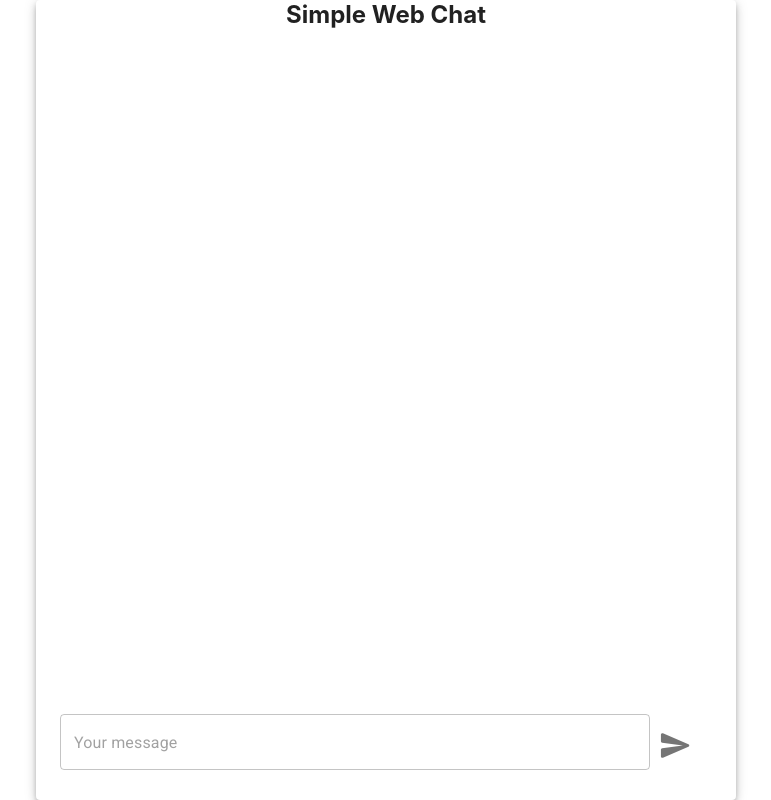
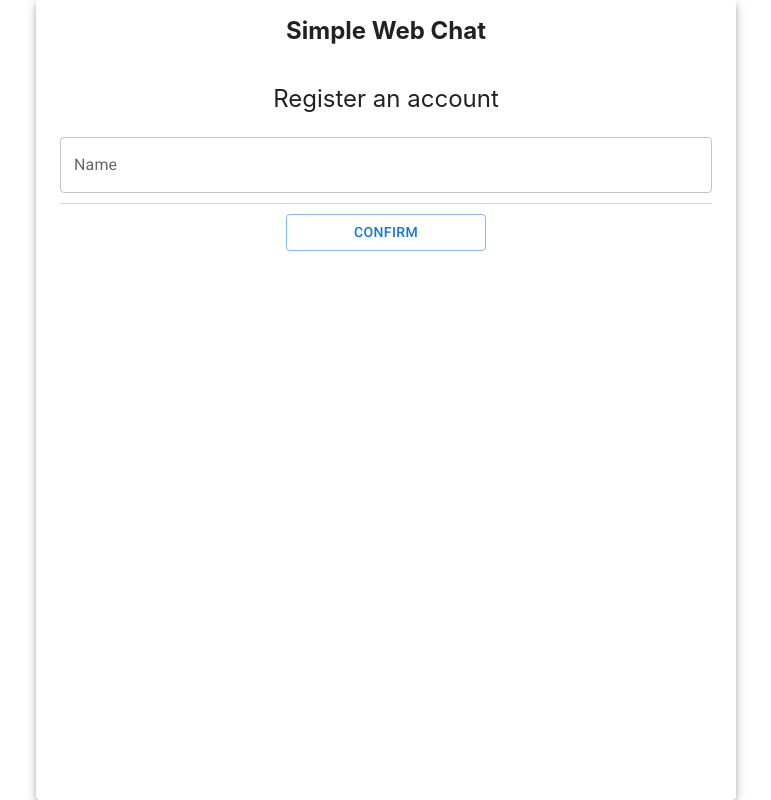
Before and after one commit to vudangmesoneer/react-chat, a React (Create React App) app in the folder simple-chat/: page / in a window 1280 px wide. Shown: the whole page, without its empty margins (254-1025 px from the left). Built offline with nearby package versions, Linux system fonts and the light colour scheme.

Commit message:
Finish user name registration

```diff
--- a/simple-chat/src/components/App.js
+++ b/simple-chat/src/components/App.js
@@ -1,19 +1,25 @@
 import * as React from 'react';
 import Paper from '@mui/material/Paper';
+import { useSelector } from 'react-redux';
 
 import './App.css';
 
 import InputContainer from './InputContainer';
 import MessageContainer from './MessageContainer';
 import HeaderContainer from './HeaderContainer';
+import RegisterContainer from './RegisterContainer';
+import { selectUserName } from '../reducers/userReducer';
 
 function App() {
+  const userName = useSelector(selectUserName);
 
   return (
     <Paper className='App' elevation={5}>
       <HeaderContainer />
-      <MessageContainer />
-      <InputContainer />
+      {
+        userName === '' ? <RegisterContainer /> : <><MessageContainer /><InputContainer /></>
+      }
+
     </Paper>
   );
 }
--- a/simple-chat/src/components/HeaderContainer.css
+++ b/simple-chat/src/components/HeaderContainer.css
@@ -1,11 +1,28 @@
 .header-container {
   margin: 0;
   padding: 0;
+
+  height: 60px;
+  width: 100%;
+  position: relative;
+  display: flex;
+
+  justify-content: space-around;
+  align-items: center;
+
   font-size: 24px;
   font-weight: bold;
-  height: 30px;
-  width: 100%;
-  position: relative;
-  display: block;
-  text-align: center;
 }
+
+p {
+  margin: 0;
+  padding: 0;
+}
+
+.header-container__salutation {
+  margin: 0;
+  padding: 0;
+
+  font-weight: normal;
+  text-align: right;
+}
--- a/simple-chat/src/components/HeaderContainer.js
+++ b/simple-chat/src/components/HeaderContainer.js
@@ -1,8 +1,19 @@
+import { useSelector } from 'react-redux';
+
 import './HeaderContainer.css';
 
+import { selectUserName } from '../reducers/userReducer';
+
 function HeaderContainer() {
+  const userName = useSelector(selectUserName);
+
   return (
-    <header className='header-container'>Simple Web Chat</header>
+    <header className='header-container'>
+      <p className='header-container__title'>Simple Web Chat</p>
+      {
+        userName ? <p className='header-container__salutation'>Hi {userName}</p> : <></>
+      }
+    </header>
   );
 }
 
--- a/simple-chat/src/components/InputContainer.js
+++ b/simple-chat/src/components/InputContainer.js
@@ -1,5 +1,5 @@
 import React, { useState } from 'react';
-import { useDispatch } from 'react-redux';
+import { useSelector, useDispatch } from 'react-redux';
 import TextField from '@mui/material/TextField';
 import IconButton from '@mui/material/IconButton';
 import SendRoundedIcon from '@mui/icons-material/SendRounded';
@@ -7,9 +7,11 @@ import SendRoundedIcon from '@mui/icons-material/SendRounded';
 import './InputContainer.css';
 
 import { addMessage } from '../reducers/messageReducer';
+import { selectUserName } from '../reducers/userReducer';
 
 function InputContainer() {
   const [message, setMessage] = useState('');
+  const userName = useSelector(selectUserName);
   const dispatch = useDispatch();
 
   const handleChange = (event) => {
@@ -18,7 +20,7 @@ function InputContainer() {
 
   const handleClick = () => {
     if (message) {
-      dispatch(addMessage(message));
+      dispatch(addMessage({ message, userName }));
       setMessage('');
     }
   };
--- a/simple-chat/src/components/MessageContainer.css
+++ b/simple-chat/src/components/MessageContainer.css
@@ -5,7 +5,7 @@
   position: relative;
   display: flex;
 
-  height: calc(100% - 30px - 110px);
+  height: calc(100% - 60px - 110px);
   width: 100%;
 
   overflow-x: hidden;
--- a/simple-chat/src/components/MessageContainer.js
+++ b/simple-chat/src/components/MessageContainer.js
@@ -1,6 +1,14 @@
+import { useSelector } from 'react-redux';
+
 import './MessageContainer.css';
 
+import { selectMessages } from '../reducers/messageReducer';
+
 function MessageContainer() {
+  const messages = useSelector(selectMessages);
+
+  console.log('messages: ', messages);
+
   return (
     <main className='message-container'></main>
   );
--- /dev/null
+++ b/simple-chat/src/components/RegisterContainer.css
@@ -0,0 +1,45 @@
+.register-form {
+  margin: 0;
+  padding: 24px;
+
+  position: relative;
+  display: block;
+}
+
+.register-form__header {
+  text-align: center;
+  font-size: 24px;
+
+  margin-bottom: 24px;
+}
+
+.register-form__input {
+  width: 100%;
+}
+
+.register-form__separated {
+  margin-top: 10px;
+  margin-bottom: 10px;
+
+  height: 1px;
+  width: 100%;
+
+  background-color: lightgray;
+}
+
+.register-form__button {
+  margin: 0;
+  padding: 0;
+
+  width: 100%;
+  height: auto;
+
+  display: flex;
+  position: relative;
+  justify-content: center;
+  align-items: center;
+}
+
+.register-form__button button {
+  width: 200px;
+}
--- /dev/null
+++ b/simple-chat/src/components/RegisterContainer.js
@@ -0,0 +1,52 @@
+import React, { useState } from 'react';
+import { useDispatch } from 'react-redux';
+import Button from '@mui/material/Button';
+
+import TextField from '@mui/material/TextField';
+
+import './RegisterContainer.css';
+
+import { changeName } from '../reducers/userReducer';
+
+function RegisterContainer() {
+  const [name, setName] = useState('');
+  const dispatch = useDispatch();
+
+  const handleChange = (event) => {
+    setName(event.target.value);
+  };
+
+  const handleClick = () => {
+    if (name) {
+      dispatch(changeName(name));
+    }
+  };
+
+  const handleKey = (event) => {
+    if (event.keyCode === 13) {
+      handleClick();
+    }
+  };
+
+  return (
+    <main className='register-form'>
+      <p className='register-form__header'>Register an account</p>
+      <TextField
+        className='register-form__input'
+        variant='outlined'
+        label='Name'
+        value={name}
+        onChange={handleChange}
+        placeholder='Your name'
+        onKeyDown={handleKey}
+      />
+      <div className='register-form__separated'></div>
+      <div className='register-form__button'>
+        <Button variant='outlined' onClick={handleClick}>Confirm</Button>
+      </div>
+
+    </main>
+  );
+}
+
+export default RegisterContainer;
--- a/simple-chat/src/reducers/store.js
+++ b/simple-chat/src/reducers/store.js
@@ -1,8 +1,10 @@
 import { configureStore } from '@reduxjs/toolkit';
 import messageReducer from './messageReducer';
+import userReducer from './userReducer';
 
 export const store = configureStore({
   reducer: {
     message: messageReducer,
+    user: userReducer,
   },
 });
--- /dev/null
+++ b/simple-chat/src/reducers/userReducer.js
@@ -0,0 +1,22 @@
+import { createSlice } from '@reduxjs/toolkit';
+
+const initialState = {
+  name: '',
+};
+
+export const userSlice = createSlice({
+  name: 'user',
+  initialState,
+  // The `reducers` field lets us define reducers and generate associated actions
+  reducers: {
+    changeName: (state, action) => {
+      state.name = action.payload;
+    },
+  },
+});
+
+export const { changeName } = userSlice.actions;
+
+export const selectUserName = (state) => state.user.name;
+
+export default userSlice.reducer;
```
